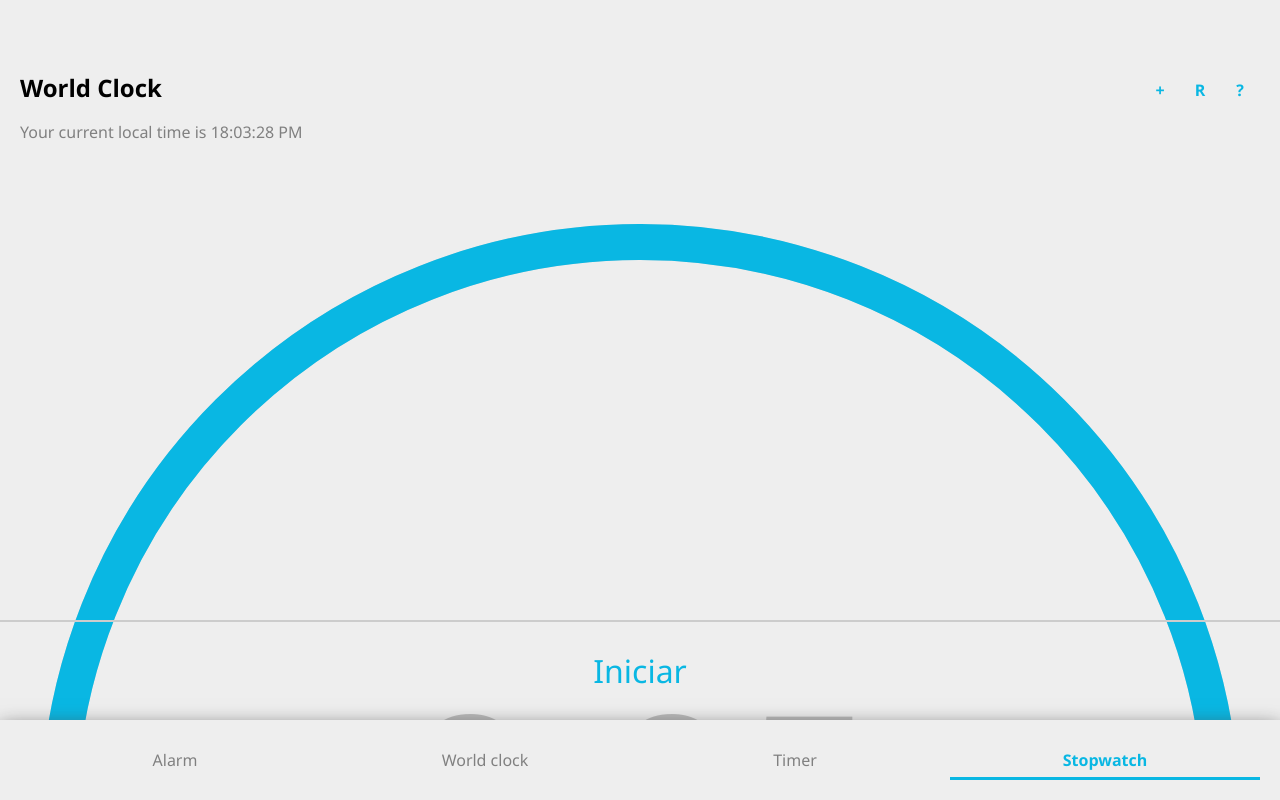
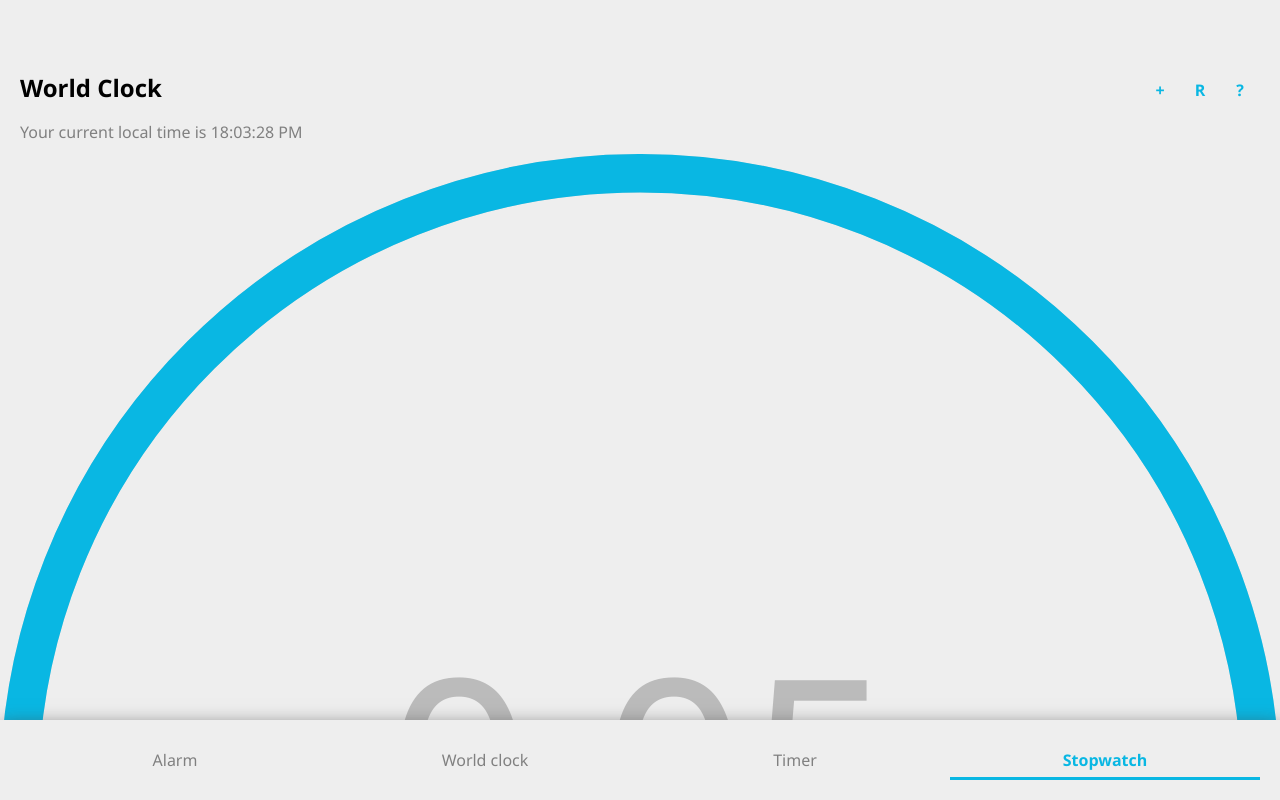
Before and after one commit to xdanielc/clock-web-app, a React (Vite) app: page / in a window 1280 px wide. Both pictures are taken after a click on the button "Stopwatch". Shown: the top 800 px of the page. Built offline with nearby package versions, Linux system fonts and the light colour scheme.

Commit message:
moved styles to timer.css

```diff
--- a/src/App.css
+++ b/src/App.css
@@ -72,26 +72,3 @@ body{
     opacity: 1;
   }
 }
-
-.circular-container{
-  margin: 80px 40px;
-  height: 50vh;
-  object-fit: cover;
-}
-
-.buttons-bottom{
-  border-top: 2px solid #ccc;
-  position: fixed;
-  bottom: 80px;
-  width: 100%;
-  display: flex;
-  height: 100px;
-}
-
-.button{
-  flex-grow: 1;
-  font-size: 2rem;
-  border: none;
-  color: var(--main-color);
-  background-color: transparent;
-}
```
